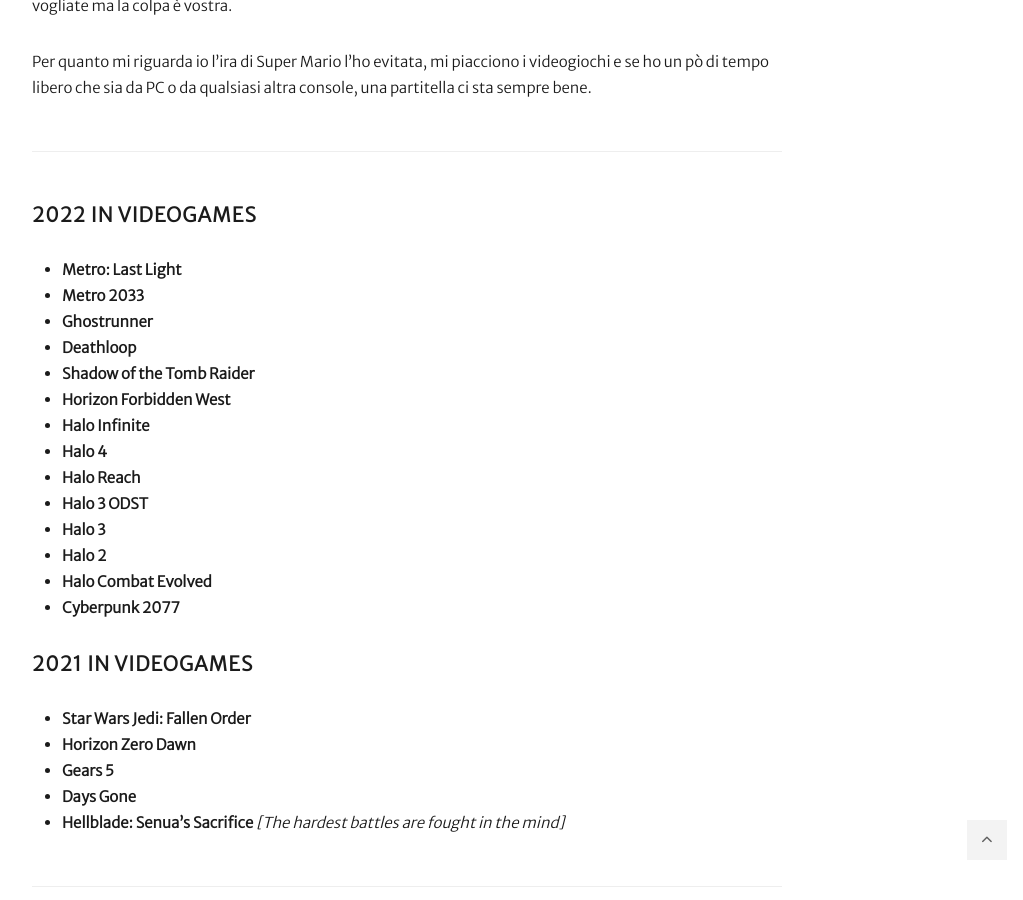
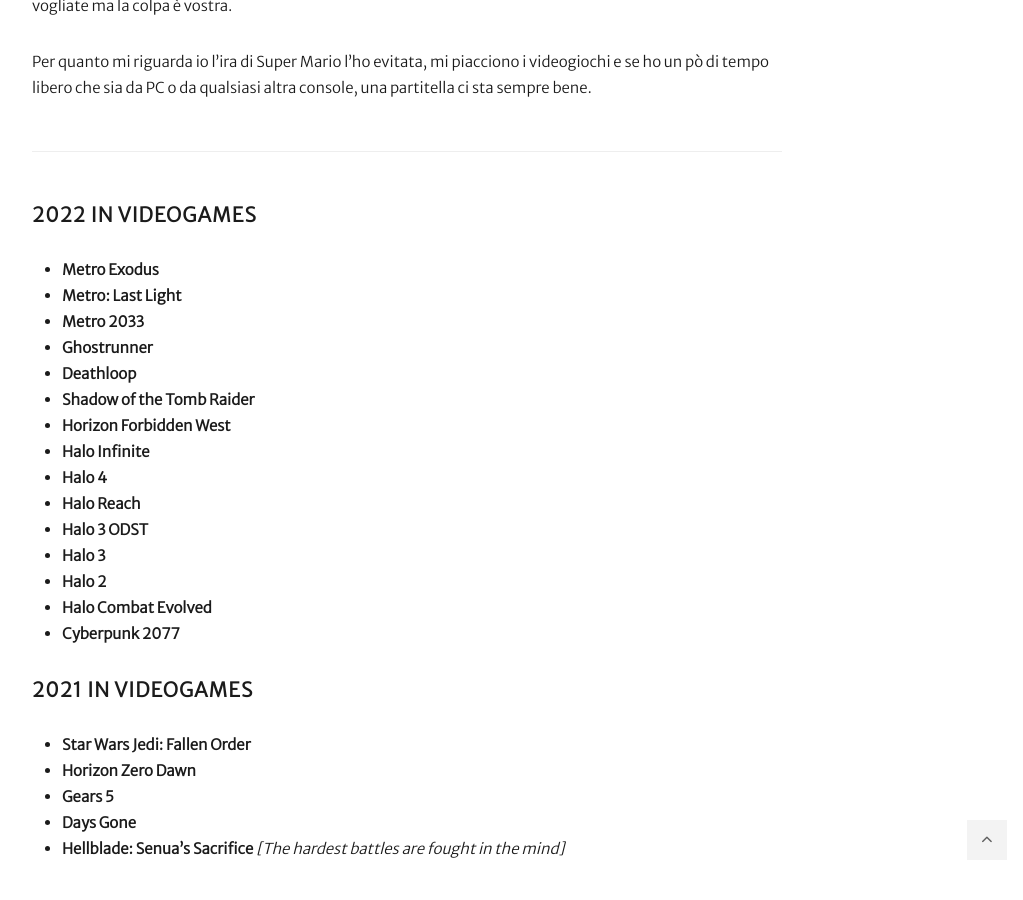
Before and after one commit to carlofinocchiaro/carlofinocchiaro.github.io, a Jekyll site: the page built from _pages/atAGlancePage/gaming.md, in a window 1280 px wide and 900 px high, scrolled down 955 px. Shown: the whole window, without its empty margins (233-1256 px from the left). Built offline with Jekyll 4.4.1, drawn with Linux system fonts in a browser that asks for light colours; nearby versions of some CDN libraries; emoji names are drawn with the system emoji font.

Commit message:
Update Videogame page

```diff
--- a/_pages/atAGlancePage/gaming.md
+++ b/_pages/atAGlancePage/gaming.md
@@ -14,6 +14,7 @@
 
 ***
 #### 2022 in videogames
+* **Metro Exodus**
 * **Metro: Last Light**
 * **Metro 2033**
 * **Ghostrunner**
```
